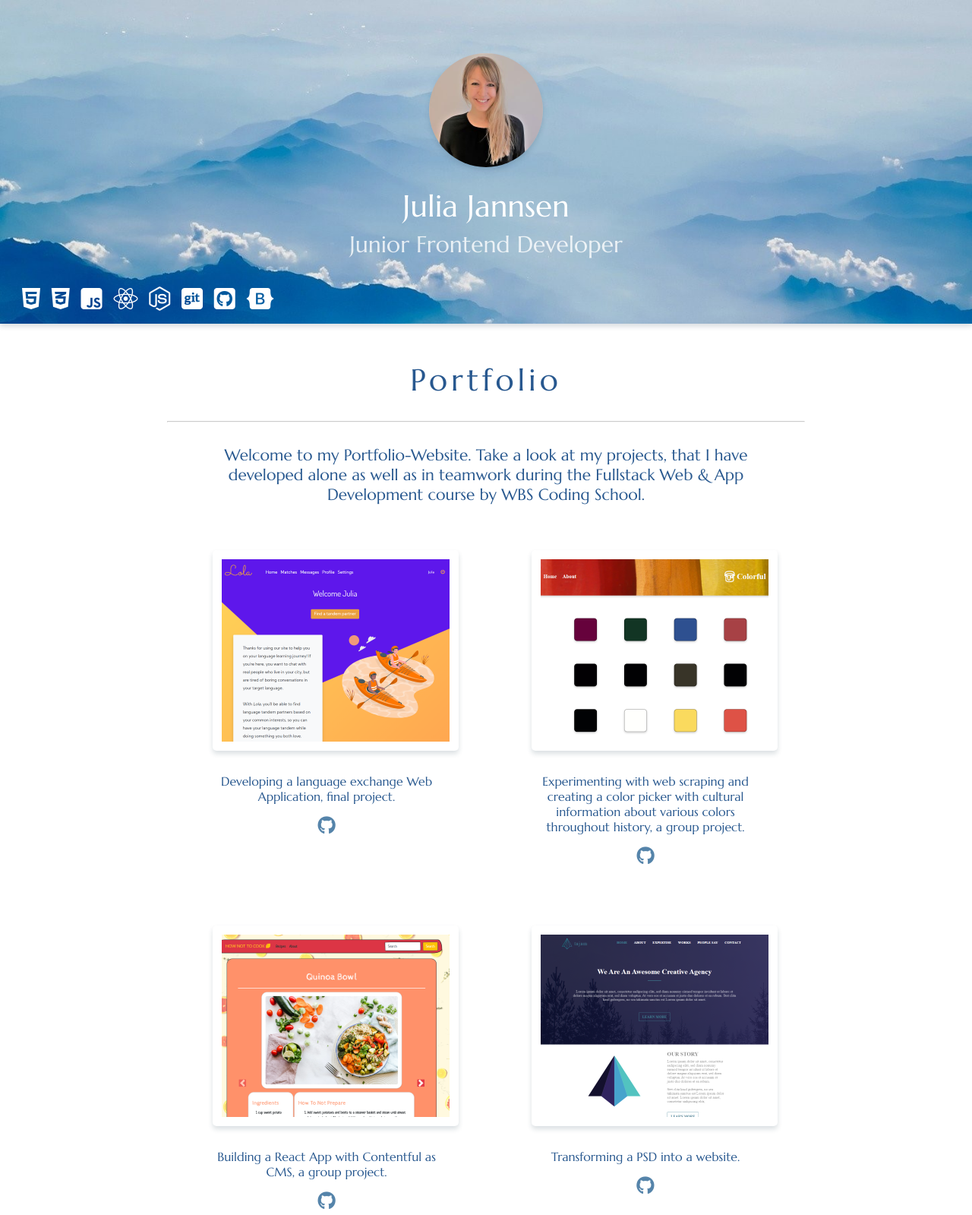
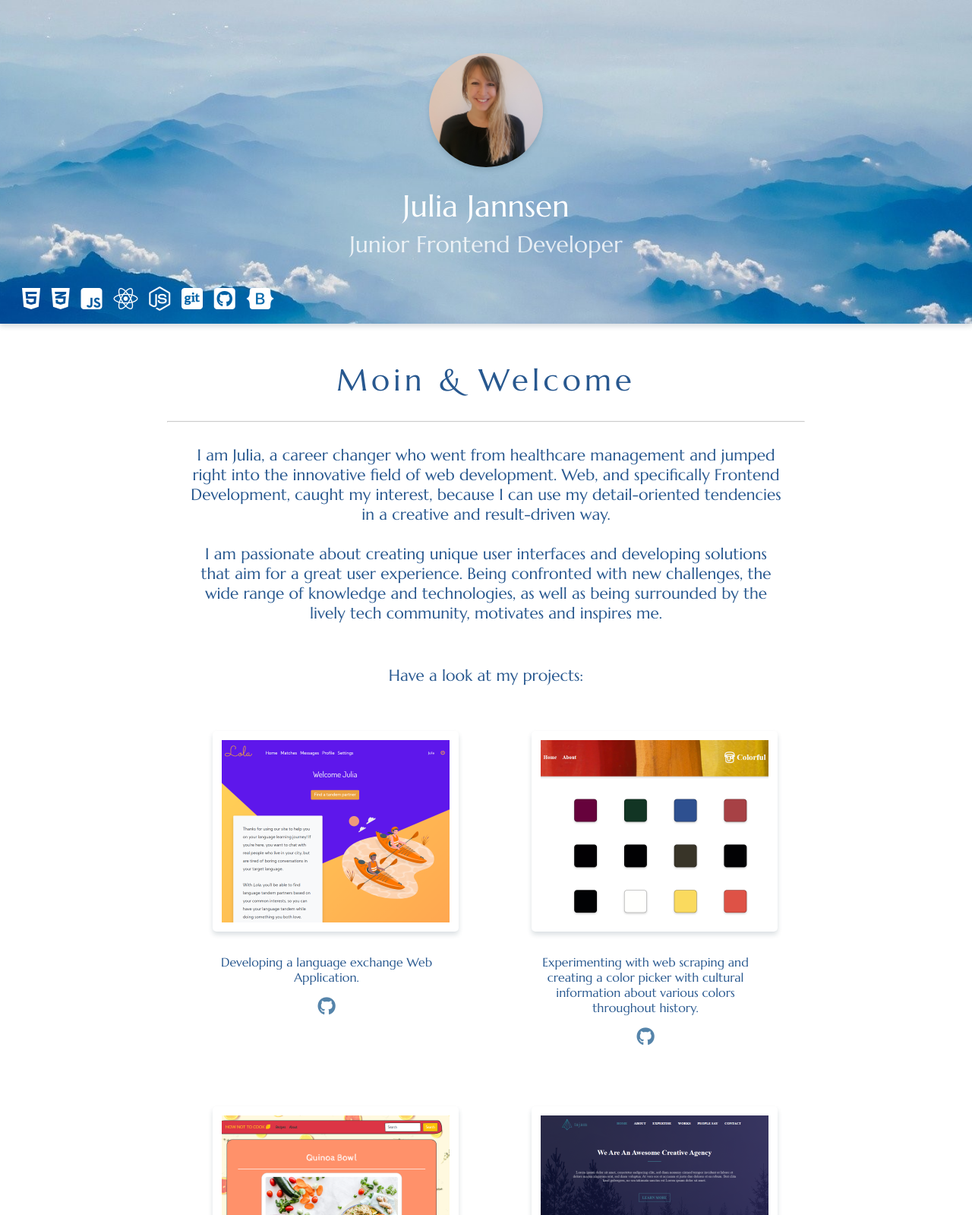
Before and after one commit to juliamj/portfolio, a plain HTML site: page index.html in a window 1280 px wide. Shown: the top 1599 px of the page at 76% size. Drawn offline with Linux system fonts and the light colour scheme.

Commit message:
change text

```diff
--- a/index.html
+++ b/index.html
@@ -15,7 +15,7 @@
 
 <body>
     <div id="banner">
-        <img class="profile-picture" src="images/profile.jpg" />
+        <img class="profile-picture" src="images/profile2.jpg" />
         <h1>Julia Jannsen</h1>
         <p>Junior Frontend Developer</p>
         <ul class="list">
@@ -29,12 +29,26 @@
             <li class="list-item"><i class="fab fa-bootstrap"></i></li>
         </ul>
     </div>
+
     <div class="container">
         <div>
-            <h1 class="center heading">Portfolio</h1>
+            <h1 class="center heading">Moin & Welcome</h1>
             <hr />
-            <p class="center welcome">Welcome to my Portfolio-Website. Take a look at my projects, that I have developed
-                alone as well as in teamwork during the Fullstack Web & App Development course by WBS Coding School.</p>
+            <p class="center welcome">I am Julia, a career changer who went from healthcare management and jumped right into the innovative field of web development. Web, and specifically Frontend Development, caught my interest, because I can use my detail-oriented tendencies in a creative and result-driven way. <br/><br/>
+                I am passionate about creating unique user interfaces and developing solutions that aim for a great user experience. Being confronted with new challenges, the wide range of knowledge and technologies, as well as being surrounded by the lively tech community, motivates and inspires me.<br/><br/>
+            </p>
+                <!-- I am working / have experience so far with...
+                <ul class="center nobull">
+                    <li class="">HTML5, CSS3, Bootstrap</i></li>
+                    <li class="">Vanilla JavaScript, React.js, Node.js, Express.js</i></li>
+                    <li class="">SQL, NoSQL</i></li>
+                    <li class="">Git, GitHub</i></li>
+                </ul>
+                <p class="center welcome">...and am excited to broaden my knowledge!</p>     -->
+                <p class="center welcome">Have a look at my projects:</p>
+
+
+
 
             <div class="projects-grid">
 
@@ -46,7 +60,7 @@
                         <a href="https://lola-tandem.netlify.app/" target="_blank"><img class="project-image" src="./images/lola1.png"></a>
                     </div>
                     <div class="project-text">
-                        <p>Developing a language exchange Web Application, final project.</p>
+                        <p>Developing a language exchange Web Application.</p>
                         <a class="social-icon" href="https://github.com/juliamj/Lola-client" target="_blank"><i
                                 class="fab fa-github"></i></a>
                     </div>
@@ -61,7 +75,7 @@
                     </div>
                     <div class="project-text">
                         <p>Experimenting with web scraping and creating a color picker with cultural information about
-                            various colors throughout history, a group project.</p>
+                            various colors throughout history.</p>
                         <a class="social-icon" href="https://github.com/juliamj/colorful" target="_blank"><i
                                 class="fab fa-github"></i></a>
                     </div>
@@ -75,7 +89,7 @@
                                 class="project-image" src="./images/CMS.png"></a>
                     </div>
                     <div class="project-text">
-                        <p>Building a React App with Contentful as CMS, a group project.</p>
+                        <p>Building a React App with Contentful as CMS.</p>
                         <a class="social-icon" href="https://www.github.com/juliamj/recipes_group4" target="_blank"><i
                                 class="fab fa-github"></i></a>
                     </div>
--- a/style.css
+++ b/style.css
@@ -1,8 +1,10 @@
+html,
 body {
 	font-family: 'Marcellus', serif;
     /* background-color: #fffcf4; */
 	color: #28588f;
 	margin: 0;
+	font-size: 16px;
 }
 .container {
 	max-width: 840px;
@@ -120,7 +122,9 @@ body {
 	margin: 30px 20px;
   }
   #banner {
-    background-image: url("./images/mountains1.jpg");
+	background-image: url("./images/mountains11.jpg");
+	background-repeat: no-repeat;
+	background-position: center;
 	background-size: cover;
 	padding: 70px 0px;
 	text-align: center;
@@ -133,14 +137,17 @@ body {
 }
 #banner p {
 	color: white;
-	font-size: 30px;
+	font-size: 1.875rem;
 	font-weight: lighter;
 	opacity: 0.8;
 	margin-right: 10px;
 	margin-left: 10px;
 }
+
 #footer {
-    background-image: url("./images/mountains1.jpg");
+	background-image: url("./images/mountains1.jpg");
+	background-repeat: no-repeat;
+	background-position: center;
 	background-size: cover;
 	color: white;
 	font-size: 20px;
@@ -167,7 +174,9 @@ body {
 	margin: 5px;
   }
 
-
+  .nobull {
+	list-style: none;
+  }
 
   p {
 	margin-top: 0;
```
Also changed, not shown: images/mountains11.jpg (added), images/mountains_portfolio.jpg (added), images/profile2.jpg (added).
